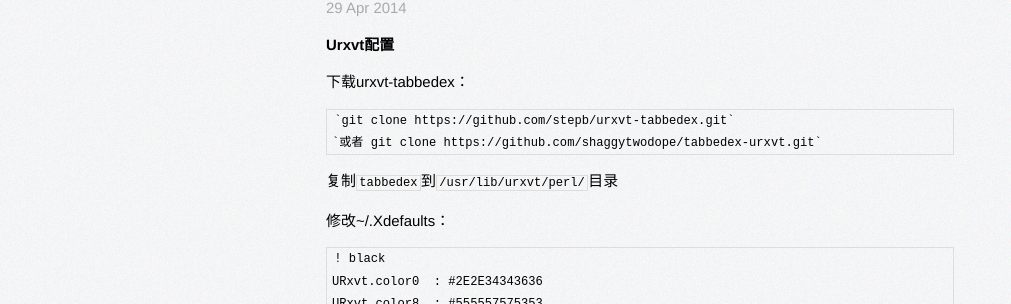
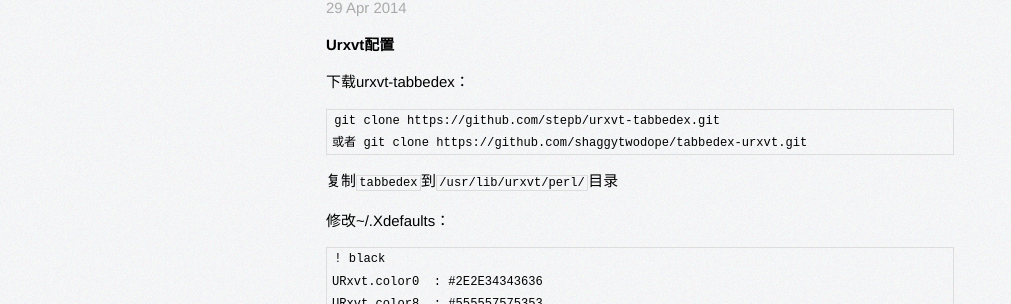
Before and after one commit to iiipod/iiipod.github.com, a Jekyll site: the page built from _posts/2014-04-29-Urxvt设置.markdown, in a window 1280 px wide. Shown: the part 138-442 px from the top of the page, without its empty margins (0-1011 px from the left). Built offline with Jekyll 4.4.1, drawn with Linux system fonts in a browser that asks for light colours; Markdown is read by kramdown in place of the engine named in the settings.

Commit message:
2016年 02月 19日 星期五 16:44:47 CST

```diff
--- a/_posts/2014-04-29-Urxvt设置.markdown
+++ b/_posts/2014-04-29-Urxvt设置.markdown
@@ -8,8 +8,8 @@
 
 下载urxvt-tabbedex：
 
-    `git clone https://github.com/stepb/urxvt-tabbedex.git`
-    `或者 git clone https://github.com/shaggytwodope/tabbedex-urxvt.git`
+    git clone https://github.com/stepb/urxvt-tabbedex.git
+    或者 git clone https://github.com/shaggytwodope/tabbedex-urxvt.git
 
 复制`tabbedex`到`/usr/lib/urxvt/perl/`目录
 
```
